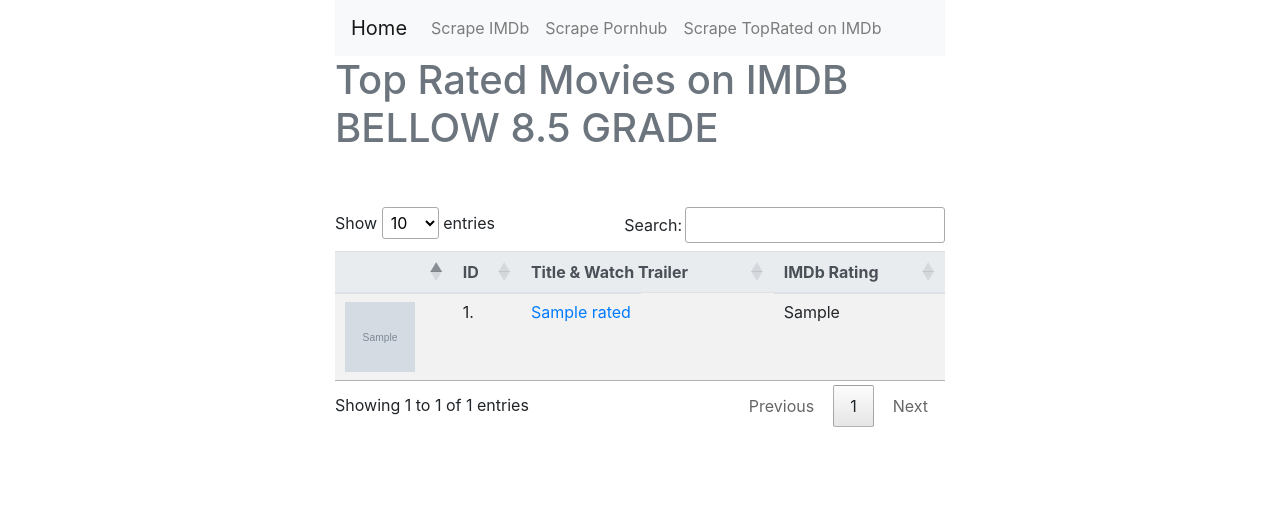
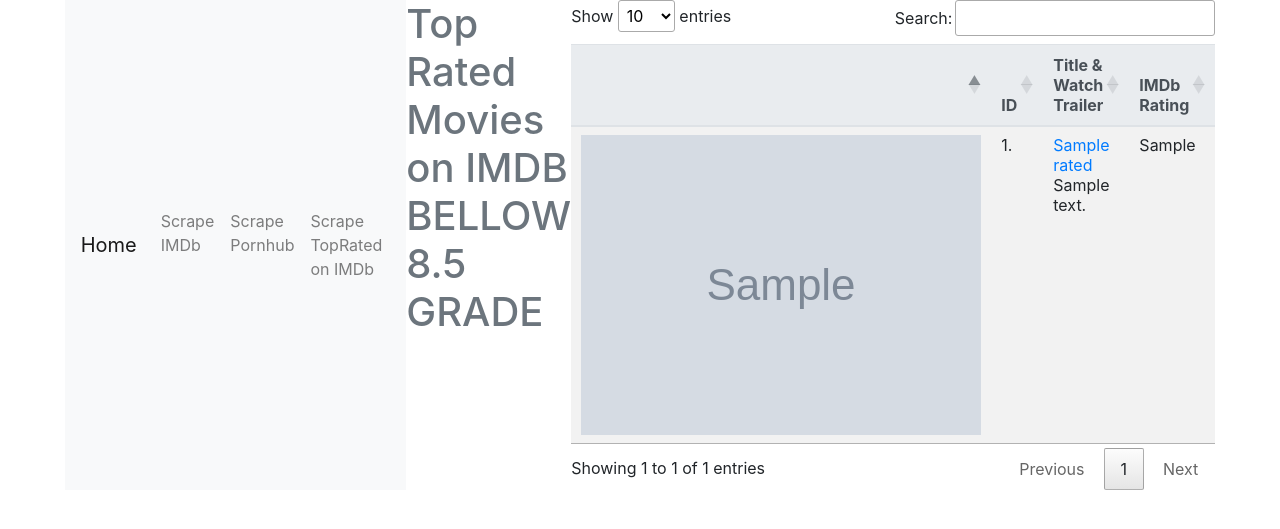
Before and after one commit to BTaxiB/IMDB, a PHP site: page /imdb/toprated/index.php in a window 1280 px wide. Shown: the top 529 px of the page. Run offline with PHP 8.4, Linux system fonts and the light colour scheme; tables that the repository leaves empty hold one stand-in row (values such as "Sample post"); grey boxes marked "Sample" are stand-in pictures; some libraries are stand-ins or nearby versions.

Commit message:
Update index.php

```diff
--- a/toprated/index.php
+++ b/toprated/index.php
@@ -10,69 +10,8 @@ require_once '../inc/controller.php';
     <title>Top Rated</title>
     <link rel="stylesheet" href="https://stackpath.bootstrapcdn.com/bootstrap/4.5.2/css/bootstrap.min.css" integrity="sha384-JcKb8q3iqJ61gNV9KGb8thSsNjpSL0n8PARn9HuZOnIxN0hoP+VmmDGMN5t9UJ0Z" crossorigin="anonymous">
     <link rel="stylesheet" href="https://cdn.datatables.net/1.10.21/css/jquery.dataTables.min.css">
+    <link rel="stylesheet" href="style.css">
 </head>
-<style>
-    .desc {
-        position: relative;
-        display: inline-block;
-    }
-
-    .desc .desctext {
-        visibility: hidden;
-        width: 620px;
-        background-color: #555;
-        color: #fff;
-        text-align: center;
-        border-radius: 6px;
-        padding: 5px 0;
-        position: absolute;
-        z-index: 1;
-        bottom: 125%;
-        left: 50%;
-        margin-left: -60px;
-        opacity: 0;
-        transition: opacity 0.3s;
-    }
-
-    .desc .desctext::after {
-        content: "";
-        position: absolute;
-        top: 100%;
-        left: 50%;
-        margin-left: -5px;
-        border-width: 5px;
-        border-style: solid;
-        border-color: #555 transparent transparent transparent;
-    }
-
-    .desc:hover .desctext {
-        visibility: visible;
-        opacity: 1;
-    }
-
-    img {
-        width: 70px;
-        height: 70px;
-    }
-
-    a {
-        text-decoration: none;
-    }
-
-    a:hover {
-        background-color: wheat;
-        text-decoration: none;
-        color: black;
-    }
-
-    .container-fluid {
-        flex-direction: column;
-    }
-
-    .text-muted {
-        margin-bottom: 5%;
-    }
-</style>
 
 <body>
     <div class="container-fluid col-6 d-flex justify-content-center">
```
